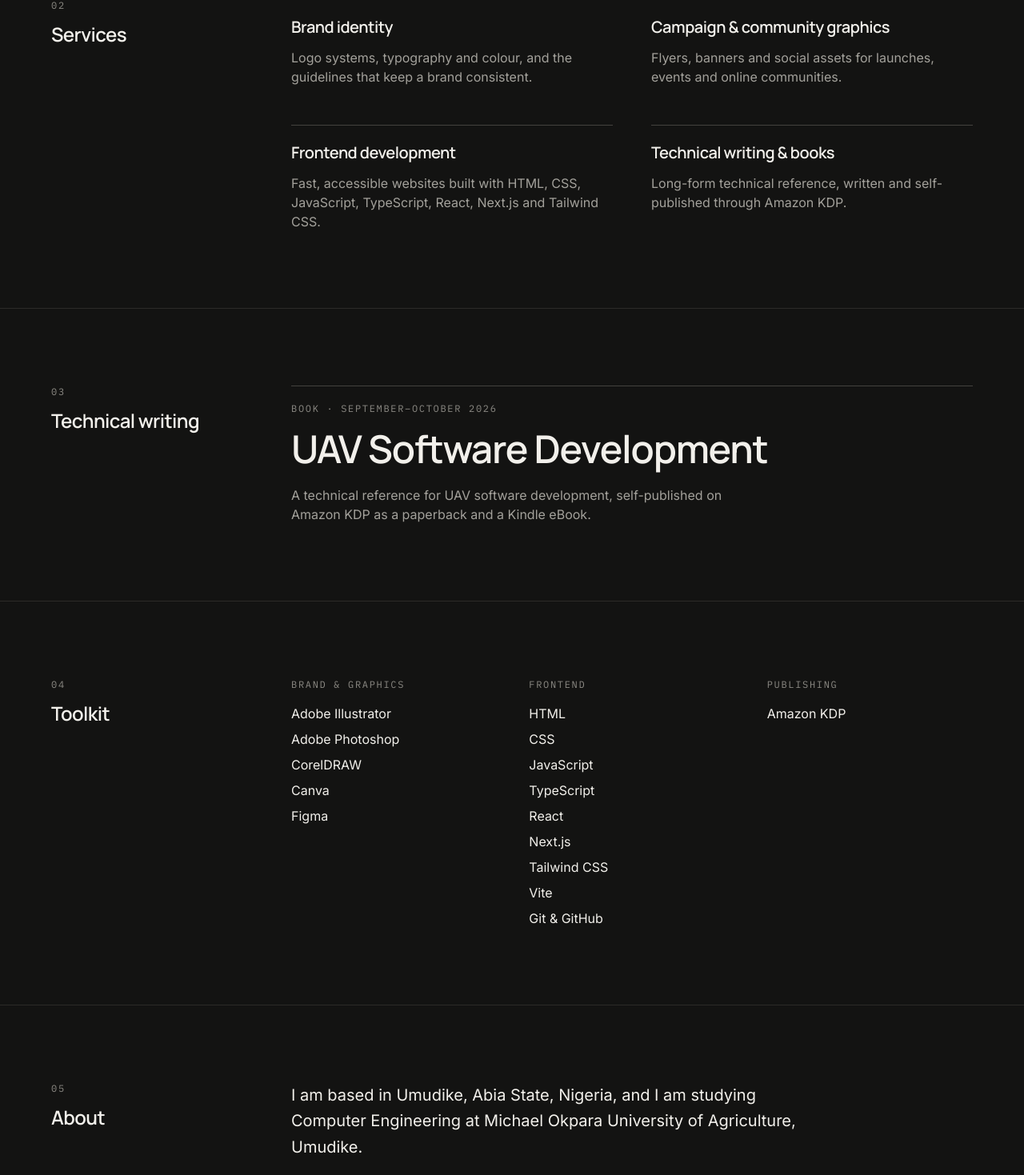
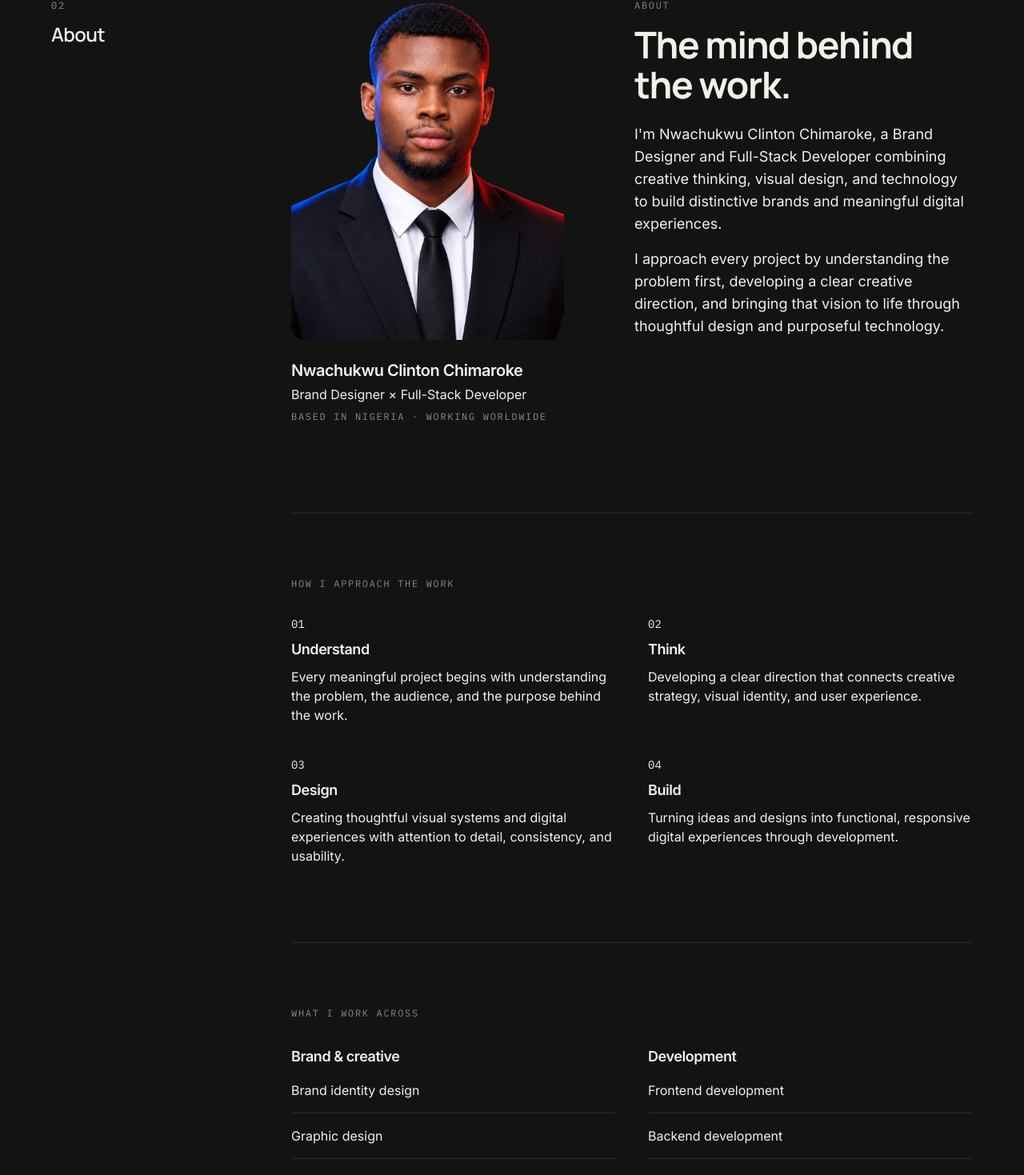
Before and after one commit to Chimzyprime/clinton-portfolio, a Next.js app: page / in a window 1280 px wide. Shown: the part 3016-4485 px from the top of the page at 80% size. Built offline with nearby package versions, Linux system fonts and the light colour scheme.

Commit message:
Rebuild About: editorial two-column layout, principles and capabilities, scroll-triggered reveal; move About ahead of Services
Co-Authored-By: Claude Sonnet 5 <noreply@anthropic.com>
Claude-Session: https://claude.ai/code/session_01RHPLazXRXBzHV4GwmCoFEE

```diff
--- a/src/app/globals.css
+++ b/src/app/globals.css
@@ -540,3 +540,21 @@
   .bento-logo { grid-row: span 2; aspect-ratio: auto; }
   .bento-tile { min-height: 0; }
 }
+
+/* ---- About (About.tsx, Reveal.tsx): scroll-triggered fade + rise ---- */
+.reveal-up {
+  opacity: 0;
+  transform: translateY(20px);
+  transition: opacity 650ms cubic-bezier(0.2, 0.7, 0.2, 1), transform 650ms cubic-bezier(0.2, 0.7, 0.2, 1);
+  transition-delay: var(--d, 0ms);
+  will-change: opacity, transform;
+}
+.reveal-up.is-shown { opacity: 1; transform: translateY(0); }
+
+.about-grid { display: grid; gap: 2.5rem; }
+@media (min-width: 1024px) {
+  .about-grid { grid-template-columns: 40% 1fr; gap: 5.5rem; align-items: start; }
+}
+.about-portrait { position: relative; aspect-ratio: 4 / 5; overflow: hidden; border-radius: 1rem; }
+.about-fact { display: flex; flex-direction: column; gap: 0.25rem; padding-block: 1rem; border-top: 1px solid var(--border); }
+.about-fact:first-child { border-top: none; padding-top: 0; }
--- a/src/app/page.tsx
+++ b/src/app/page.tsx
@@ -1,10 +1,10 @@
 import { Hero } from "@/components/Hero";
 import { WebBuilds } from "@/components/WebBuilds";
 import { DesignWork } from "@/components/DesignWork";
+import { About } from "@/components/About";
 import { Services } from "@/components/Services";
 import { Writing } from "@/components/Writing";
 import { Toolkit } from "@/components/Toolkit";
-import { About } from "@/components/About";
 import { Contact } from "@/components/Contact";
 
 // A single static page: every section renders at build time, so there is no
@@ -15,10 +15,10 @@ export default function Home() {
       <Hero />
       <WebBuilds />
       <DesignWork />
+      <About />
       <Services />
       <Writing />
       <Toolkit />
-      <About />
       <Contact />
     </>
   );
--- a/src/components/About.tsx
+++ b/src/components/About.tsx
@@ -1,13 +1,90 @@
-import { about } from "@/data/site";
+import Image from "next/image";
+import { about, portrait } from "@/data/site";
+import { Reveal } from "./Reveal";
 import { Section } from "./Section";
 
+/**
+ * About: a two-column editorial layout — portrait and identity on the
+ * left, the introduction on the right — then two sub-sections below
+ * ("How I approach the work", "What I work across"). Content and copy
+ * live in data/site.ts; this file is layout and the scroll reveal only.
+ */
 export function About() {
   return (
-    <Section id="about" index="05" title="About">
-      <div className="max-w-2xl space-y-6 text-xl leading-relaxed">
-        {about.paragraphs.map((paragraph) => (
-          <p key={paragraph}>{paragraph}</p>
-        ))}
+    <Section id="about" index="02" title="About">
+      <div className="about-grid">
+        {/* Left column: portrait, name, title, location */}
+        <div>
+          <Reveal className="about-portrait">
+            <Image
+              src={portrait.src}
+              alt={portrait.alt}
+              fill
+              sizes="(min-width: 1024px) 34vw, 92vw"
+              className="object-cover"
+            />
+          </Reveal>
+          <Reveal delay={120} className="mt-6">
+            <p className="text-xl font-semibold tracking-tight">Nwachukwu Clinton Chimaroke</p>
+            <p className="mt-1 text-text-secondary">{about.title}</p>
+            <p className="label mt-2">{about.location}</p>
+          </Reveal>
+        </div>
+
+        {/* Right column: introduction */}
+        <div>
+          <Reveal as="span" className="label block">
+            About
+          </Reveal>
+          <Reveal delay={80}>
+            <h2 className="mt-4 max-w-[11em] text-[clamp(1.75rem,3.6vw,3rem)] font-bold leading-[1.08] tracking-[-0.03em]">
+              {about.heading}
+            </h2>
+          </Reveal>
+          <Reveal delay={160}>
+            <p className="mt-6 max-w-[38em] text-lg text-text-secondary">{about.intro}</p>
+          </Reveal>
+          <Reveal delay={240}>
+            <p className="mt-4 max-w-[38em] text-lg text-text-secondary">{about.paragraph}</p>
+          </Reveal>
+        </div>
+      </div>
+
+      {/* How I approach the work */}
+      <div className="mt-20 border-t border-line pt-14 lg:mt-28 lg:pt-20">
+        <Reveal as="span" className="label block">
+          How I approach the work
+        </Reveal>
+        <ul className="mt-8 grid gap-x-10 gap-y-10 sm:grid-cols-2">
+          {about.principles.map((p, i) => (
+            <Reveal key={p.n} as="li" delay={80 + i * 90} className="max-w-[28em]">
+              <p className="font-mono text-sm text-text-muted">{p.n}</p>
+              <p className="mt-2 text-lg font-semibold tracking-tight">{p.title}</p>
+              <p className="mt-2 text-text-secondary">{p.body}</p>
+            </Reveal>
+          ))}
+        </ul>
+      </div>
+
+      {/* What I work across */}
+      <div className="mt-20 border-t border-line pt-14 lg:mt-24 lg:pt-20">
+        <Reveal as="span" className="label block">
+          What I work across
+        </Reveal>
+        <div className="mt-8 grid gap-10 sm:grid-cols-2">
+          {about.capabilities.map((group, gi) => (
+            <Reveal key={group.heading} delay={80 + gi * 100}>
+              <p className="text-lg font-semibold tracking-tight">{group.heading}</p>
+              <ul className="mt-4">
+                {group.items.map((item) => (
+                  <li key={item} className="about-fact text-text-secondary">
+                    {item}
+                  </li>
+                ))}
+              </ul>
+            </Reveal>
+          ))}
+        </div>
       </div>
     </Section>
   );
--- /dev/null
+++ b/src/components/Reveal.tsx
@@ -0,0 +1,55 @@
+"use client";
+
+import { useEffect, useRef, useState, type ReactNode } from "react";
+
+/**
+ * Scroll-triggered fade-and-rise, built on IntersectionObserver (no extra
+ * animation dependency). Plays once, the moment the element is ~15% into
+ * the viewport. Falls back to fully visible, no motion, for
+ * prefers-reduced-motion, for pre-hydration paint, and if JS never runs.
+ */
+export function Reveal({
+  children,
+  delay = 0,
+  as: Tag = "div",
+  className = "",
+}: {
+  children: ReactNode;
+  /** Stagger, in ms. */
+  delay?: number;
+  as?: "div" | "span" | "li";
+  className?: string;
+}) {
+  const ref = useRef<HTMLElement>(null);
+  const [shown, setShown] = useState(false);
+
+  useEffect(() => {
+    const el = ref.current;
+    if (!el) return;
+    if (window.matchMedia("(prefers-reduced-motion: reduce)").matches) {
+      setShown(true);
+      return;
+    }
+    const io = new IntersectionObserver(
+      ([entry]) => {
+        if (entry.isIntersecting) {
+          setShown(true);
+          io.disconnect();
+        }
+      },
+      { threshold: 0.15, rootMargin: "0px 0px -10% 0px" },
+    );
+    io.observe(el);
+    return () => io.disconnect();
+  }, []);
+
+  return (
+    <Tag
+      ref={ref as never}
+      className={`reveal-up ${shown ? "is-shown" : ""} ${className}`}
+      style={{ ["--d" as string]: `${delay}ms` }}
+    >
+      {children}
+    </Tag>
+  );
+}
--- a/src/components/Services.tsx
+++ b/src/components/Services.tsx
@@ -3,7 +3,7 @@ import { Section } from "./Section";
 
 export function Services() {
   return (
-    <Section id="services" index="02" title="Services">
+    <Section id="services" index="03" title="Services">
       <ul className="grid gap-x-12 gap-y-12 sm:grid-cols-2">
         {services.map((service) => (
           <li key={service.title} className="border-t border-line-strong pt-5">
--- a/src/components/Toolkit.tsx
+++ b/src/components/Toolkit.tsx
@@ -3,7 +3,7 @@ import { Section } from "./Section";
 
 export function Toolkit() {
   return (
-    <Section id="toolkit" index="04" title="Toolkit">
+    <Section id="toolkit" index="05" title="Toolkit">
       <div className="grid gap-10 sm:grid-cols-3">
         {toolkit.map((group) => (
           <div key={group.group}>
--- a/src/components/Writing.tsx
+++ b/src/components/Writing.tsx
@@ -6,7 +6,7 @@ export function Writing() {
   const href = "href" in book ? (book as { href?: string }).href : undefined;
 
   return (
-    <Section id="writing" index="03" title="Technical writing">
+    <Section id="writing" index="04" title="Technical writing">
       <article className="border-t border-line-strong pt-5">
         <p className="label">Book · {book.published}</p>
         <h3 className="mt-3 text-[clamp(1.75rem,4vw,3rem)] font-semibold leading-tight tracking-tight">
--- a/src/data/site.ts
+++ b/src/data/site.ts
@@ -119,9 +119,44 @@ export const toolkit = [
 ] as const;
 
 export const about = {
-  paragraphs: [
-    "I am based in Umudike, Abia State, Nigeria, and I am studying Computer Engineering at Michael Okpara University of Agriculture, Umudike.",
-    "Most of my work is for Web3, fintech and community projects. I treat identity, graphics and code as one system: a consistent visual language that is also built properly for the web.",
+  heading: "The mind behind the work.",
+  intro:
+    "I'm Nwachukwu Clinton Chimaroke, a Brand Designer and Full-Stack Developer combining creative thinking, visual design, and technology to build distinctive brands and meaningful digital experiences.",
+  paragraph:
+    "I approach every project by understanding the problem first, developing a clear creative direction, and bringing that vision to life through thoughtful design and purposeful technology.",
+  title: "Brand Designer × Full-Stack Developer",
+  location: "Based in Nigeria · Working Worldwide",
+  principles: [
+    {
+      n: "01",
+      title: "Understand",
+      body: "Every meaningful project begins with understanding the problem, the audience, and the purpose behind the work.",
+    },
+    {
+      n: "02",
+      title: "Think",
+      body: "Developing a clear direction that connects creative strategy, visual identity, and user experience.",
+    },
+    {
+      n: "03",
+      title: "Design",
+      body: "Creating thoughtful visual systems and digital experiences with attention to detail, consistency, and usability.",
+    },
+    {
+      n: "04",
+      title: "Build",
+      body: "Turning ideas and designs into functional, responsive digital experiences through development.",
+    },
+  ],
+  capabilities: [
+    {
+      heading: "Brand & creative",
+      items: ["Brand identity design", "Graphic design", "Visual communication", "Creative direction"],
+    },
+    {
+      heading: "Development",
+      items: ["Frontend development", "Backend development", "Full-stack development", "UI implementation"],
+    },
   ],
 } as const;
 
```
